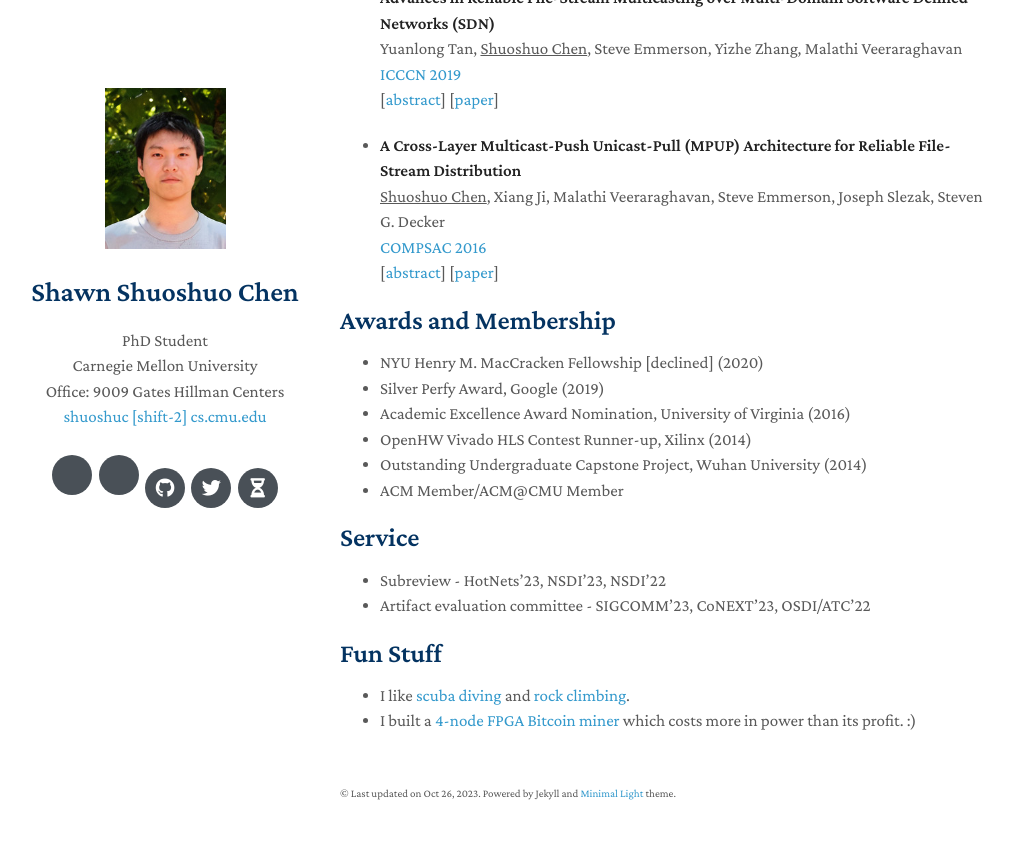
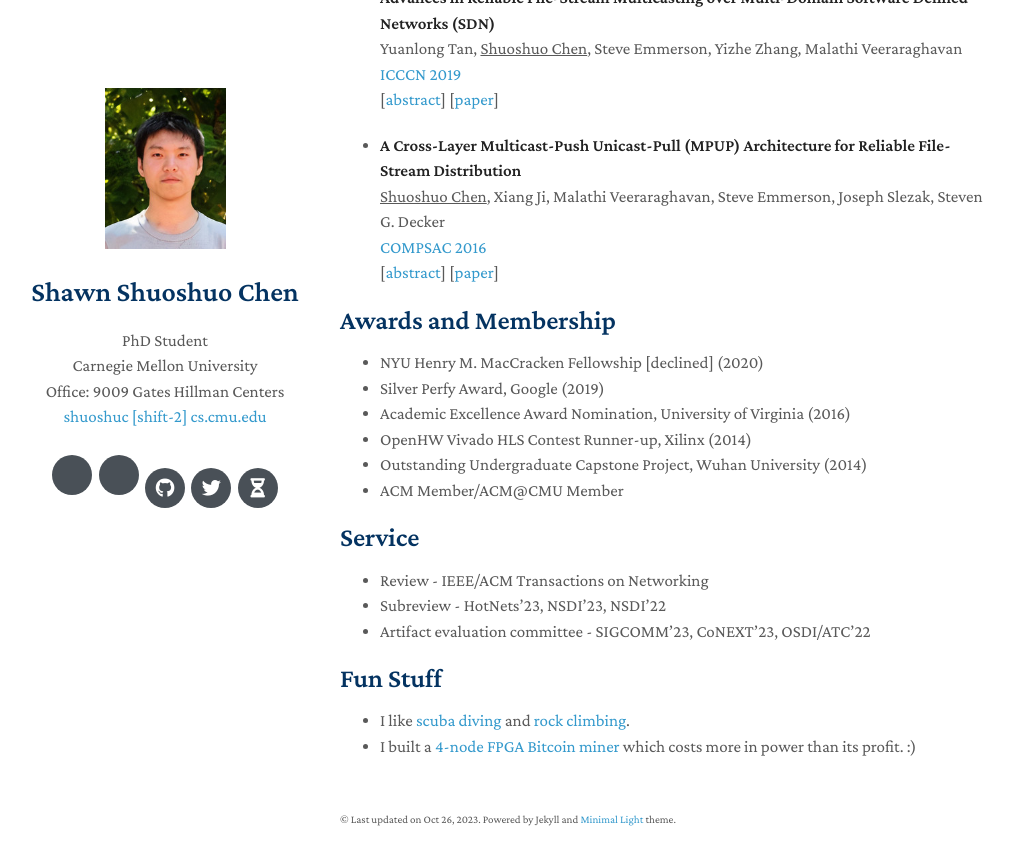
Before and after one commit to shuoshuc/homepage, a Jekyll site: the page built from index.md, in a window 1280 px wide and 900 px high, scrolled down 981 px. Shown: the top 865 px of the window, without its empty margins (130-1144 px from the left). Built offline with Jekyll 4.4.1, drawn with Linux system fonts in a browser that asks for light colours; nearby versions of some CDN libraries; a style sheet for code colours, icons or effects is not loaded.

Commit message:
Update index.md

```diff
--- a/index.md
+++ b/index.md
@@ -63,6 +63,7 @@ I received my masters degree in computer engineering from [University of Virgini
 
 ## Service
 
+- Review - IEEE/ACM Transactions on Networking
 - Subreview - HotNets'23, NSDI'23, NSDI'22
 - Artifact evaluation committee - SIGCOMM'23, CoNEXT'23, OSDI/ATC'22
 
```
